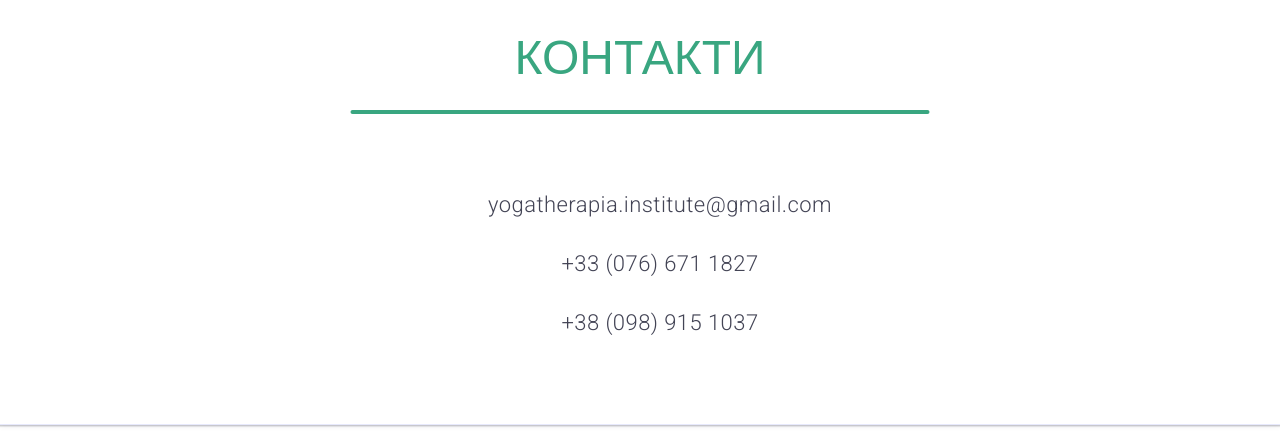
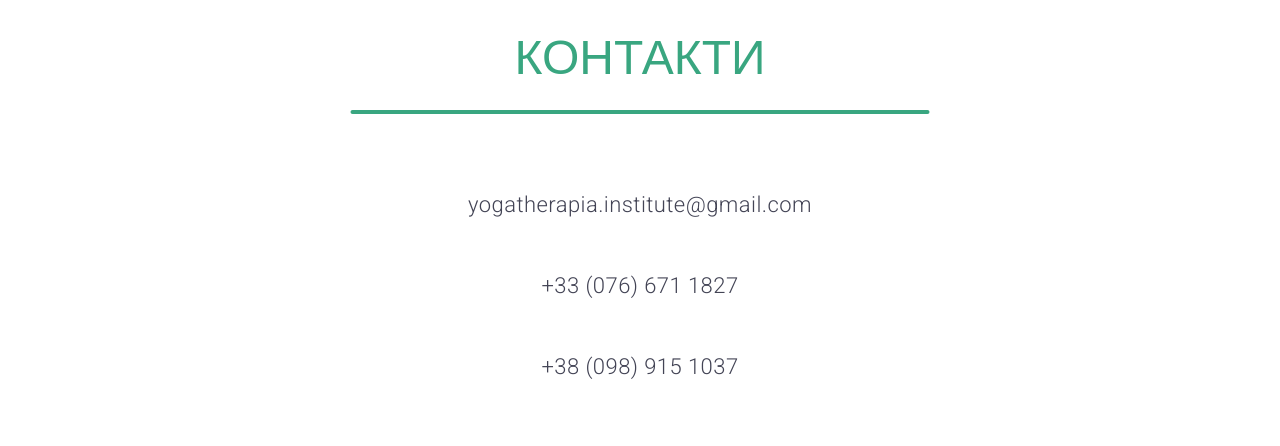
Before and after one commit to whatissilence/whatissilence.github.io, a plain HTML site: page yoga/index.html in a window 1280 px wide. Shown: the part 6055-6501 px from the top of the page. Drawn offline with nearby package versions, Linux system fonts and the light colour scheme.

Commit message:
Yoga test site

```diff
--- a/yoga/css/styles.css
+++ b/yoga/css/styles.css
@@ -679,7 +679,7 @@ input {
   .project_mission_text {
     margin-top: 0;
     margin-bottom: 0;
-    font-size: 36px;
+    font-size: 34px;
   }
 
   .project_mission_text::after {
--- a/yoga/index.html
+++ b/yoga/index.html
@@ -442,17 +442,15 @@
       <div class="container contacts">
         <h2 id="contacts" class="project_mission_text">Контакти</h2>
         <address class="address">
-          <ul class="">
-            <li class="">
+            <p class="">
               <a class="a_address" href="mailto:yogatherapia.institute@gmail.com">yogatherapia.institute@gmail.com</a>
-            </li>
-            <li class="">
+            </p>
+            <p class="">
               <a class="a_address" href="tel:+330766711827">+33 (076) 671 1827</a>
-            </li>
-            <li class="">
+            </p>
+            <p class="">
               <a class="a_address" href="tel:+380989151037">+38 (098) 915 1037</a>
-            </li>
-          </ul>
+            </p>
         </address>
       </div>
     </section>
```
